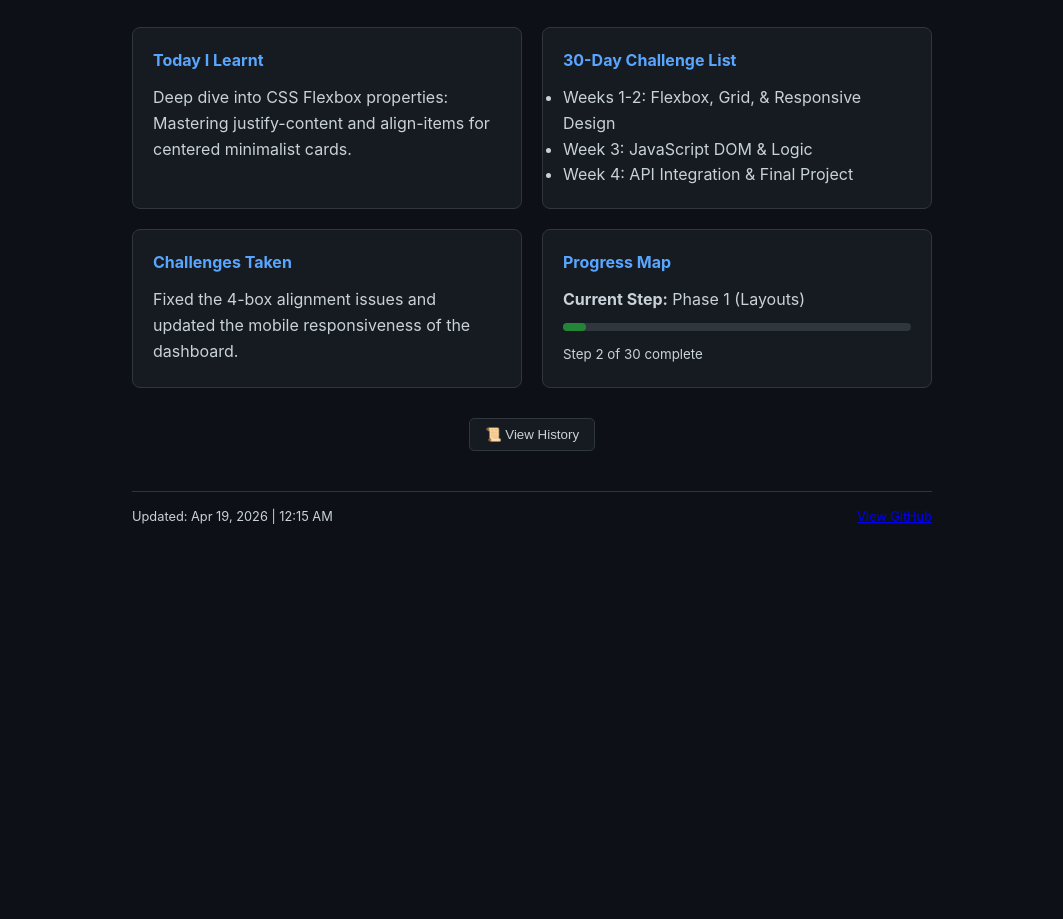
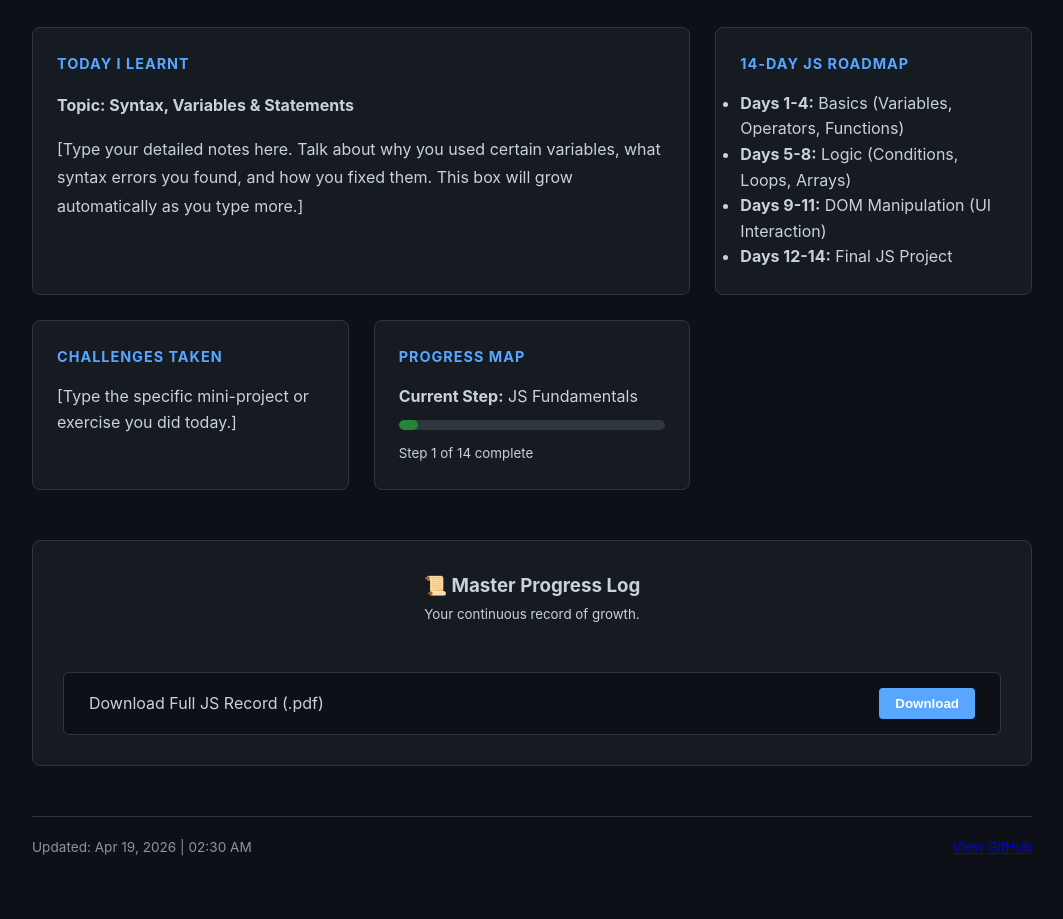
Before and after one commit to Kudzaim-Dev/my-now-page, a plain HTML site: page index.html in a window 1280 px wide. Shown: the part 100-1019 px from the top of the page, without its empty margins (108-1171 px from the left). Before the commit the page ends 800 px from the top, so only its background shows below. Drawn offline with Linux system fonts and the light colour scheme.

Commit message:
Day 1 of JS: Covered Syntax, Variables, and Statements

```diff
--- a/index.html
+++ b/index.html
@@ -12,55 +12,59 @@
         <h1>Now.</h1>
         <button id="theme-toggle">🌓 Mode</button>
       </div>
-      <p class="subtitle">30-Day Front-End Sprint: Day 2</p>
+      <p class="subtitle">14-Day JavaScript Intensive: Day 1</p>
     </header>
 
     <main class="grid-container">
-      <section class="card">
+      <section class="card expanded">
         <h2>Today I Learnt</h2>
-        <p id="learning-content">
-          Deep dive into CSS Flexbox properties: Mastering justify-content and
-          align-items for centered minimalist cards.
-        </p>
+        <div class="detailed-notes">
+          <p><strong>Topic: Syntax, Variables & Statements</strong></p>
+          <p>
+            [Type your detailed notes here. Talk about why you used certain variables,
+            what syntax errors you found, and how you fixed them. This box will grow
+            automatically as you type more.]
+          </p>
+        </div>
       </section>
 
       <section class="card">
-        <h2>30-Day Challenge List</h2>
+        <h2>14-Day JS Roadmap</h2>
         <ul>
-          <li>Weeks 1-2: Flexbox, Grid, & Responsive Design</li>
-          <li>Week 3: JavaScript DOM & Logic</li>
-          <li>Week 4: API Integration & Final Project</li>
+          <li><strong>Days 1-4:</strong> Basics (Variables, Operators, Functions)</li>
+          <li><strong>Days 5-8:</strong> Logic (Conditions, Loops, Arrays)</li>
+          <li><strong>Days 9-11:</strong> DOM Manipulation (UI Interaction)</li>
+          <li><strong>Days 12-14:</strong> Final JS Project</li>
         </ul>
       </section>
 
       <section class="card">
         <h2>Challenges Taken</h2>
-        <p>
-          Fixed the 4-box alignment issues and updated the mobile responsiveness
-          of the dashboard.
-        </p>
+        <p>[Type the specific mini-project or exercise you did today.]</p>
       </section>
 
       <section class="card">
         <h2>Progress Map</h2>
-        <p><strong>Current Step:</strong> Phase 1 (Layouts)</p>
+        <p><strong>Current Step:</strong> JS Fundamentals</p>
         <div class="progress-bar-bg">
-          <div class="progress-bar-fill" style="width: 6.6%"></div>
+          <div class="progress-bar-fill" style="width: 7.1%"></div>
         </div>
-        <p><small>Step 2 of 30 complete</small></p>
+        <p><small>Step 1 of 14 complete</small></p>
       </section>
     </main>
 
     <div class="archive-section">
-      <button id="toggle-archive">📜 View History</button>
-      <ul id="archive-content" class="hidden">
-        <li>Day 1: Official Reset & Roadmap Setup (Mar 29)</li>
-        <li>Day 2: Flexbox Mastery & Mobile Tweaks (Mar 31)</li>
-      </ul>
+      <h3>📜 Master Progress Log</h3>
+      <p><small>Your continuous record of growth.</small></p>
+      <br>
+      <a href="JS_Master_Log.pdf" target="_blank" class="log-link" download>
+        <span>Download Full JS Record (.pdf)</span>
+        <button class="dl-btn">Download</button>
+      </a>
     </div>
 
     <footer>
-      <p id="update-stamp">Updated: Mar 31, 2026 | 13:15 PM</p>
+      <p id="update-stamp">Updated: Apr 19, 2026 | 02:30 AM</p>
       <a href="https://github.com/Kudzaim-Dev" target="_blank">View GitHub</a>
     </footer>
 
--- a/style.css
+++ b/style.css
@@ -23,7 +23,7 @@ body.light-mode {
 }
 
 body {
-  font-family: -apple-system, sans-serif;
+  font-family: -apple-system, BlinkMacSystemFont, "Segoe UI", Helvetica, Arial, sans-serif;
   background-color: var(--bg);
   color: var(--text);
   padding: 20px;
@@ -32,9 +32,10 @@ body {
 
 /* 2. HEADER & LAYOUT */
 header {
-  max-width: 800px;
+  max-width: 1000px; /* Increased to match expanded grid */
   margin: 0 auto 30px;
 }
+
 .header-nav {
   display: flex;
   justify-content: space-between;
@@ -44,77 +45,120 @@ header {
 .grid-container {
   display: grid;
   grid-template-columns: repeat(auto-fit, minmax(300px, 1fr));
-  gap: 20px;
-  max-width: 800px;
+  gap: 25px;
+  max-width: 1000px;
   margin: 0 auto;
 }
 
+/* 3. CARD STYLING & EXPANSION */
 .card {
   background: var(--card-bg);
   border: 1px solid var(--border);
   border-radius: 8px;
-  padding: 20px;
+  padding: 24px;
+  display: flex;
+  flex-direction: column;
 }
 
 .card h2 {
-  font-size: 1rem;
+  font-size: 0.9rem;
+  text-transform: uppercase;
+  letter-spacing: 1px;
   color: var(--accent);
-  margin-bottom: 12px;
+  margin-bottom: 16px;
 }
 
-/* 3. PROGRESS MAP (BOX 4) */
+.detailed-notes p {
+  margin-bottom: 15px;
+  font-size: 1rem;
+  line-height: 1.8;
+}
+
+/* Logic for the Expanded Learning Box */
+@media (min-width: 850px) {
+  .card.expanded {
+    grid-column: span 2;
+  }
+}
+
+/* 4. PROGRESS MAP */
 .progress-bar-bg {
   width: 100%;
-  height: 8px;
+  height: 10px;
   background: var(--border);
-  border-radius: 4px;
+  border-radius: 5px;
   margin: 10px 0;
+  overflow: hidden;
 }
 
 .progress-bar-fill {
   height: 100%;
   background: var(--success);
-  border-radius: 4px;
-  transition: width 0.3s ease;
+  border-radius: 5px;
+  transition: width 0.5s cubic-bezier(0.4, 0, 0.2, 1);
 }
 
-/* 4. HISTORY SECTION */
+/* 5. MASTER LOG / ARCHIVE SECTION */
 .archive-section {
-  max-width: 800px;
-  margin: 30px auto;
+  max-width: 1000px;
+  margin: 50px auto;
+  padding: 30px;
+  background: var(--card-bg);
+  border: 1px solid var(--border);
+  border-radius: 8px;
   text-align: center;
 }
 
-.hidden {
-  display: none !important;
+.log-link {
+  display: flex;
+  justify-content: space-between;
+  align-items: center;
+  margin-top: 20px;
+  padding: 15px 25px;
+  background: var(--bg);
+  border: 1px solid var(--border);
+  border-radius: 6px;
+  text-decoration: none;
+  color: var(--text);
+  transition: border-color 0.2s;
 }
 
-#archive-content {
-  text-align: left;
-  margin-top: 15px;
-  padding: 15px;
-  background: var(--card-bg);
-  border-left: 3px solid var(--accent);
-  list-style: none;
+.log-link:hover {
+  border-color: var(--accent);
 }
 
-/* 5. FOOTER */
+.dl-btn {
+  background: var(--accent);
+  color: white;
+  border: none;
+  padding: 8px 16px;
+  border-radius: 4px;
+  font-weight: 600;
+  cursor: pointer;
+}
+
+/* 6. FOOTER */
 footer {
-  max-width: 800px;
+  max-width: 1000px;
   margin: 40px auto;
   display: flex;
   justify-content: space-between;
   border-top: 1px solid var(--border);
-  padding-top: 15px;
-  font-size: 0.8rem;
+  padding-top: 20px;
+  font-size: 0.85rem;
+  color: #8b949e;
 }
 
-#theme-toggle,
-#toggle-archive {
+#theme-toggle {
   cursor: pointer;
-  padding: 8px 15px;
-  border-radius: 5px;
+  padding: 8px 16px;
+  border-radius: 6px;
   background: var(--card-bg);
   color: var(--text);
   border: 1px solid var(--border);
+  transition: 0.2s;
 }
+
+#theme-toggle:hover {
+  background: var(--border);
+}
```
